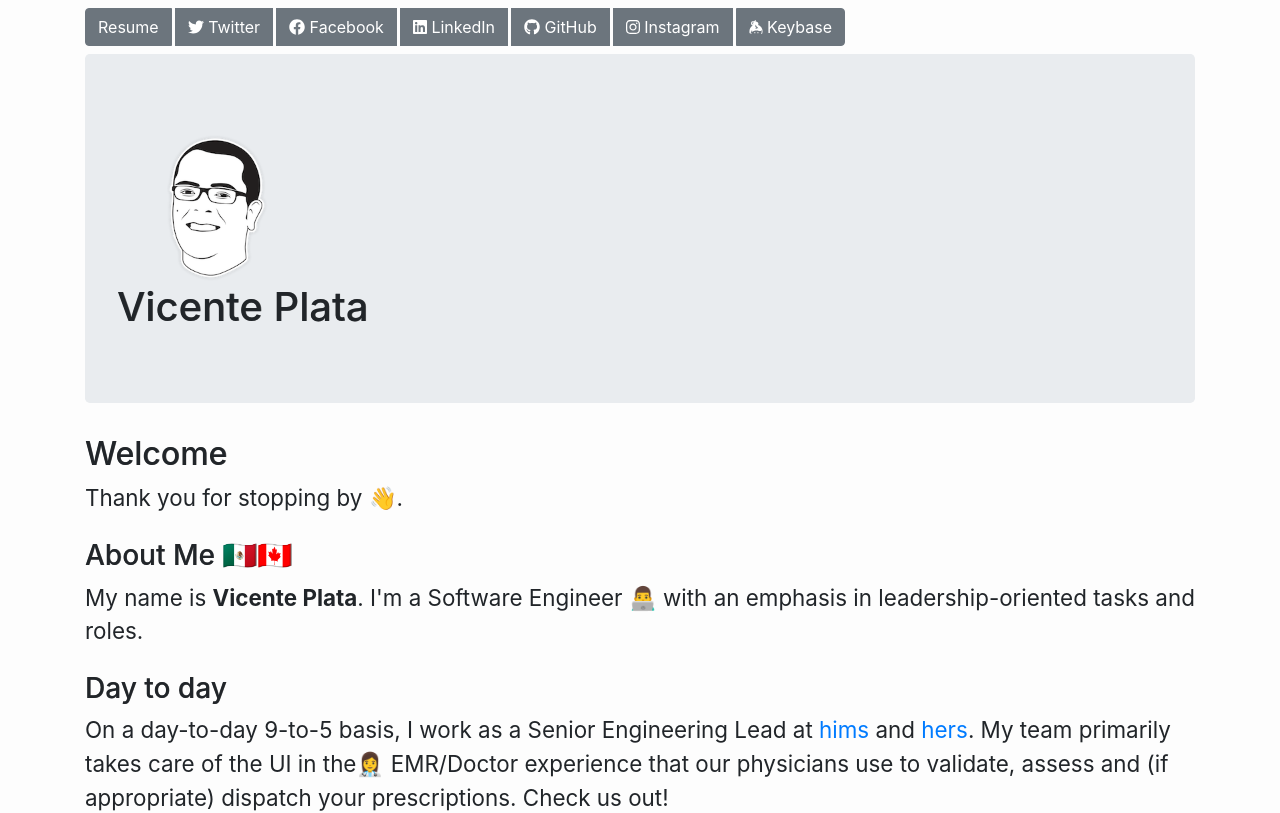
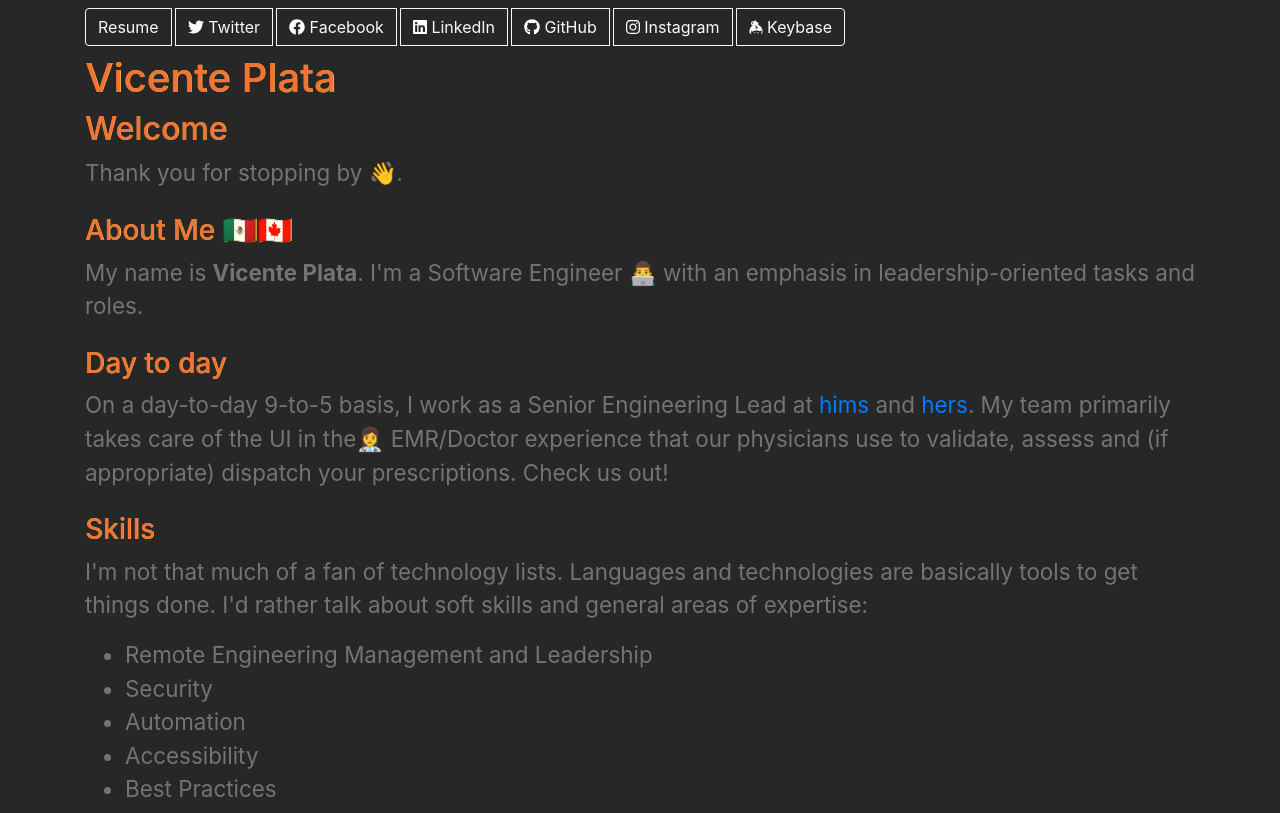
Before and after one commit to xnt/xnt.github.io, a React (Create React App) app: page /#/ in a window 1280 px wide. Shown: the top 813 px of the page. Built offline with nearby package versions, Linux system fonts and the light colour scheme.

Commit message:
more style thingies

```diff
--- a/package.json
+++ b/package.json
@@ -14,6 +14,7 @@
     "react-bootstrap": "^1.4.0",
     "react-dom": "^16.14.0",
     "react-live-clock": "^3.1.0",
+    "react-parallax": "^3.1.2",
     "react-router-dom": "^5.1.2",
     "react-scripts": "^3.4.4"
   },
--- a/src/Button.js
+++ b/src/Button.js
@@ -10,7 +10,7 @@ const Button = memo(function Button({ icon, label, link }) {
   };
 
   return (
-    <BsButton className="mr-1 my-1" onClick={sendToLink.bind(this)} variant="secondary">
+    <BsButton className="mr-1 my-1" onClick={sendToLink.bind(this)} variant="outline-light">
         {icon && (
           <FontAwesomeIcon icon={['fab', icon]} color="white"/>
         )} {label}
--- a/src/Footer.js
+++ b/src/Footer.js
@@ -2,8 +2,13 @@ import React, { memo } from 'react';
 
 export default memo(function Footer() {
   return (
+    <>
+    <div>
+      <a class="twitter-timeline" data-lang="en" data-theme="dark" href="https://twitter.com/xnt?ref_src=twsrc%5Etfw">Tweets by xnt</a> <script async src="https://platform.twitter.com/widgets.js" charset="utf-8"></script>
+    </div>
     <div>
       <sub>&copy; {1900 + new Date().getYear()} Vicente Plata</sub>
     </div>
+    </>
   )
 });
--- a/src/Header.js
+++ b/src/Header.js
@@ -2,20 +2,21 @@ import React, { memo } from 'react';
 import VpToon from './VpToon';
 import Jumbotron from 'react-bootstrap/Jumbotron';
 
-const Header = memo(function Header(props) {
-  return (
-    <Jumbotron>
-      <header>
-        <VpToon />
-        <h1>Vicente Plata</h1>
-      </header>
-    </Jumbotron>
-  );
-})
+const Header = () => <h1>Vicente Plata</h1>;
+// memo(function Header(props) {
+//   return (
+//     {/*<Jumbotron style={{backgroundColor: "#D799221C", paddingLeft: "10px"}} fluid>
+//       <header>
+//   <VpToon />*/}
 
-Header.propTypes = {
+//      {/* </header>
+//      </Jumbotron>*/}
+//   );
+// })
 
-}
+// Header.propTypes = {
+
+// }
 
 Header.displayName = 'Header';
 
--- a/src/Home.js
+++ b/src/Home.js
@@ -6,6 +6,8 @@ import Header from './Header';
 import Welcome from './Welcome';
 import Row from 'react-bootstrap/Row';
 import Col from 'react-bootstrap/Col';
+import { Parallax } from 'react-parallax';
+import bgImg from './img/vpToon.png';
 
 export default memo(function Home() {
   return (
--- a/src/index.css
+++ b/src/index.css
@@ -1,5 +1,5 @@
 body {
-  color: #333;
+  color: #747474 !important;
   font-family: "Muli", -apple-system, BlinkMacSystemFont, "Segoe UI", "Roboto",
     "Oxygen", "Ubuntu", "Cantarell", "Fira Sans", "Droid Sans", "Helvetica Neue",
     sans-serif;
@@ -8,7 +8,7 @@ body {
 }
 
 #root {
-  background-color: #fdfdfd !important;
+  background-color: #272727 !important;
 }
 
 code {
@@ -35,7 +35,8 @@ ul {
 h1,
 h2,
 h3 {
-  text-shadow: 0.01em 0.01em 0.01em #777;
+  color: #f36633e7;
+  text-shadow: 0.01em 0.01em 0.01em #ffe440;
 }
 
 h2 {
```
